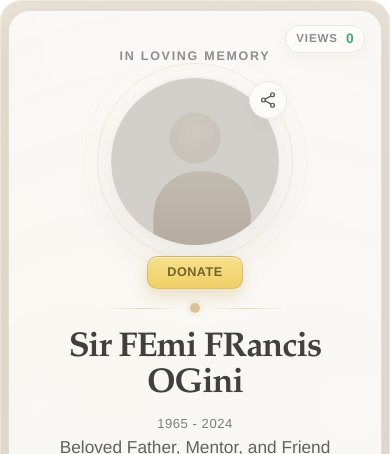
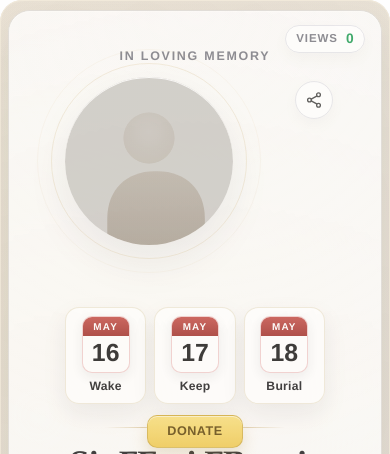
Before and after one commit to francis-dotcom/biotribute, a Next.js app: page /SirFemiOgini in a window 390 px wide. Shown: the top 454 px of the page. Built offline with nearby package versions, Linux system fonts and the light colour scheme; no server answers.

Commit message:
Add hero memorial schedule cards

```diff
--- a/src/app/[slug]/page.tsx
+++ b/src/app/[slug]/page.tsx
@@ -25,6 +25,12 @@ import { getTributeVisitStats } from "@/lib/visits";
 type PageProps = {
   params: Promise<{ slug: string }>;
 };
+
+const heroServiceCards = [
+  { label: "Wake", month: "MAY", day: "16" },
+  { label: "Keep", month: "MAY", day: "17" },
+  { label: "Burial", month: "MAY", day: "18" },
+] as const;
 
 export const dynamic = "force-dynamic";
 
@@ -117,6 +123,19 @@ export default async function TributePage({ params }: PageProps) {
               triggerClassName="hero-donation-badge"
               triggerLabel="Donate"
             />
+            <div className="hero-service-panel" aria-label="Memorial schedule highlights">
+              {heroServiceCards.map((card) => (
+                <article className="hero-service-card" key={card.label}>
+                  <div className="hero-service-calendar" aria-hidden="true">
+                    <span className="hero-service-calendar-top">{card.month}</span>
+                    <span className="hero-service-calendar-day">{card.day}</span>
+                  </div>
+                  <div className="hero-service-copy">
+                    <strong>{card.label}</strong>
+                  </div>
+                </article>
+              ))}
+            </div>
             <ShareTributeIconButton className="hero-share-icon" />
           </div>
           <div className="hero-divider" aria-hidden="true">
--- a/src/app/globals.css
+++ b/src/app/globals.css
@@ -531,6 +531,61 @@ textarea {
   cursor: pointer;
 }
 
+.hero-service-panel {
+  position: absolute;
+  top: 46px;
+  right: -214px;
+  display: grid;
+  gap: 10px;
+  width: 166px;
+}
+
+.hero-service-card {
+  display: flex;
+  align-items: center;
+  gap: 10px;
+  padding: 8px 10px;
+  border: 1px solid rgba(149, 111, 17, 0.16);
+  border-radius: 14px;
+  background: rgba(255, 255, 255, 0.95);
+  box-shadow: 0 10px 24px rgba(28, 28, 30, 0.08);
+}
+
+.hero-service-calendar {
+  width: 48px;
+  border-radius: 10px;
+  overflow: hidden;
+  border: 1px solid rgba(190, 31, 31, 0.22);
+  background: #fff;
+  box-shadow: 0 4px 12px rgba(28, 28, 30, 0.08);
+  flex: 0 0 auto;
+}
+
+.hero-service-calendar-top {
+  display: block;
+  padding: 5px 6px 4px;
+  background: linear-gradient(180deg, #c34c46 0%, #a12f2a 100%);
+  color: #fff;
+  font: 800 0.62rem/1 var(--font-sans);
+  letter-spacing: 0.12em;
+  text-align: center;
+}
+
+.hero-service-calendar-day {
+  display: block;
+  padding: 5px 4px 6px;
+  color: #161616;
+  font: 800 1.55rem/1 var(--font-sans);
+  text-align: center;
+}
+
+.hero-service-copy strong {
+  display: block;
+  color: var(--text);
+  font: 700 0.88rem/1.2 var(--font-sans);
+  letter-spacing: 0.02em;
+}
+
 .hero-donation-badge:hover {
   transform: translateY(-1px);
   filter: brightness(1.02);
@@ -3151,8 +3206,28 @@ textarea {
     transform: translateX(50%);
   }
 
+  .hero-service-panel {
+    position: static;
+    width: min(260px, calc(100vw - 48px));
+    margin: 62px auto 0;
+    grid-template-columns: repeat(3, minmax(0, 1fr));
+    gap: 8px;
+  }
+
+  .hero-service-card {
+    display: grid;
+    justify-items: center;
+    gap: 6px;
+    padding: 8px 6px 10px;
+    text-align: center;
+  }
+
+  .hero-service-copy strong {
+    font-size: 0.76rem;
+  }
+
   .hero-avatar-wrap {
-    margin-bottom: 58px;
+    margin-bottom: 18px;
   }
 
   .hero-share-icon {
```
